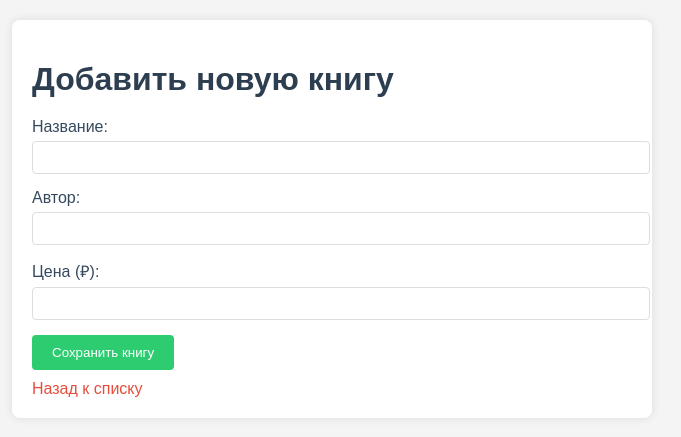
After one commit to 7Vladis/Django, a Django app: page /add/ in a window 1280 px wide. The commit adds this page. Shown: the top 437 px of the page, without its empty margins (308-989 px from the left). Run offline with Django 5.2, Linux system fonts and the light colour scheme.

Commit message:
Updated project files

```diff
--- /dev/null
+++ b/echoserver/books/templates/books/add_book.html
@@ -0,0 +1,80 @@
+<!DOCTYPE html>
+<html lang="ru">
+<head>
+    <meta charset="UTF-8">
+    <title>Добавить книгу</title>
+    <style>
+        body {
+            font-family: Arial, sans-serif;
+            background-color: #f4f4f4;
+            margin: 0;
+            padding: 20px;
+        }
+        .container {
+            max-width: 600px;
+            margin: 0 auto;
+            background: #fff;
+            padding: 20px;
+            border-radius: 8px;
+            box-shadow: 0 0 10px rgba(0, 0, 0, 0.1);
+        }
+        h1 {
+            color: #2c3e50;
+            margin-bottom: 20px;
+        }
+        .form-group {
+            margin-bottom: 15px;
+        }
+        label {
+            display: block;
+            margin-bottom: 5px;
+            color: #34495e;
+        }
+        input {
+            width: 100%;
+            padding: 8px;
+            border: 1px solid #ddd;
+            border-radius: 4px;
+        }
+        button {
+            background-color: #2ecc71; /* Зеленая кнопка, как "Добавить" */
+            color: #fff;
+            padding: 10px 20px;
+            border: none;
+            border-radius: 4px;
+            cursor: pointer;
+        }
+        button:hover {
+            opacity: 0.8;
+        }
+        a {
+            display: inline-block;
+            margin-top: 10px;
+            text-decoration: none;
+            color: #e74c3c;
+        }
+    </style>
+</head>
+<body>
+    <div class="container">
+        <h1>Добавить новую книгу</h1>
+        <form method="post">
+            {% csrf_token %}
+            <div class="form-group">
+                <label for="id_book_name">Название:</label>
+                {{ form.book_name }}
+            </div>
+            <div class="form-group">
+                <label for="id_author_book">Автор:</label>
+                {{ form.author_book }}
+            </div>
+            <div class="form-group">
+                <label for="id_book_price">Цена (₽):</label>
+                {{ form.book_price }}
+            </div>
+            <button type="submit">Сохранить книгу</button>
+        </form>
+        <a href="{% url 'book_list' %}">Назад к списку</a>
+    </div>
+</body>
+</html>
--- a/echoserver/books/urls.py
+++ b/echoserver/books/urls.py
@@ -4,5 +4,6 @@ from . import views
 urlpatterns = [
     path('', views.book_list, name='book_list'),
     path('/edit/<int:pk>', views.edit_book, name='edit_book'),
-    path('/delete/<int:pk>', views.delete_book, name='delete_book')
+    path('/delete/<int:pk>', views.delete_book, name='delete_book'),
+    path('add/', views.add_book, name='add_book'),
 ]
--- a/echoserver/books/views.py
+++ b/echoserver/books/views.py
@@ -1,4 +1,8 @@
+from pydoc import pager
+
+from django.contrib.admin.templatetags.admin_list import pagination
 from django.shortcuts import render, get_object_or_404, redirect
+from django.core.paginator import  Paginator, EmptyPage, PageNotAnInteger
 from .models import Books
 from .forms import BookForm
 
@@ -22,6 +26,24 @@ def delete_book(request, pk):
         return redirect('book_list')
     return redirect('book_list')
 
+def add_book(request):
+    if request.method == 'POST':
+        form = BookForm(request.POST)
+        if form.is_valid():
+            form.save()
+            return redirect('book_list')
+    else:
+        form = BookForm()
+    return render(request, 'books/add_book.html', {'form':form})
+
 def book_list(request):
     books = Books.objects.all()
-    return render(request, 'books/books_list.html', {'books': books})
+    paginator = Paginator(books, 5)
+    page = request.GET.get('page')
+    try:
+        books_page = paginator.get_page(page)
+    except PageNotAnInteger:
+        books_page = paginator.page(1)
+    except EmptyPage:
+        books_page = paginator.page(paginator.num_pages)
+    return render(request, 'books/books_list.html', {'books': books_page})
```
Also changed, not shown: echoserver/books/templates/books/books_list.html (+45 -8 lines).
